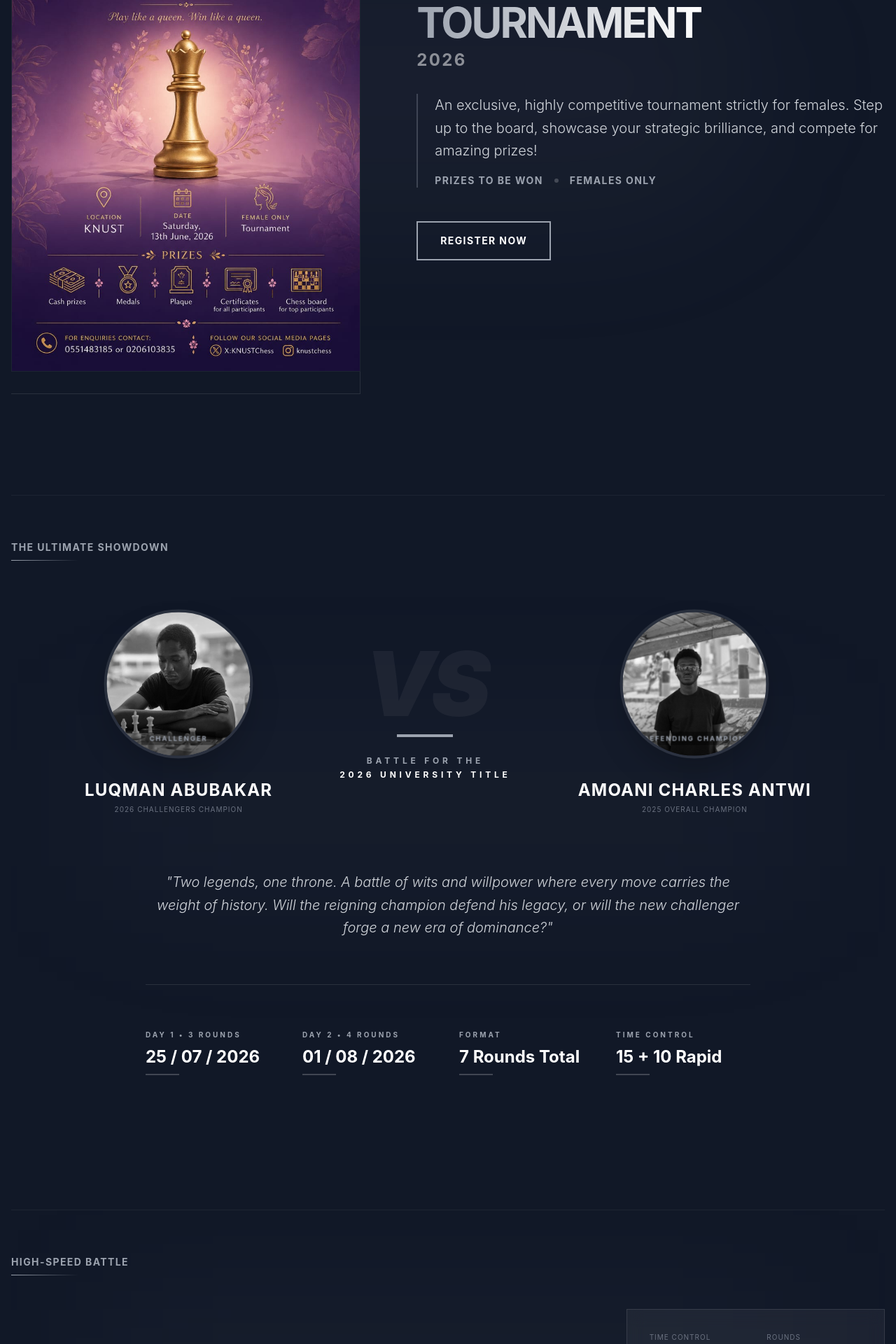
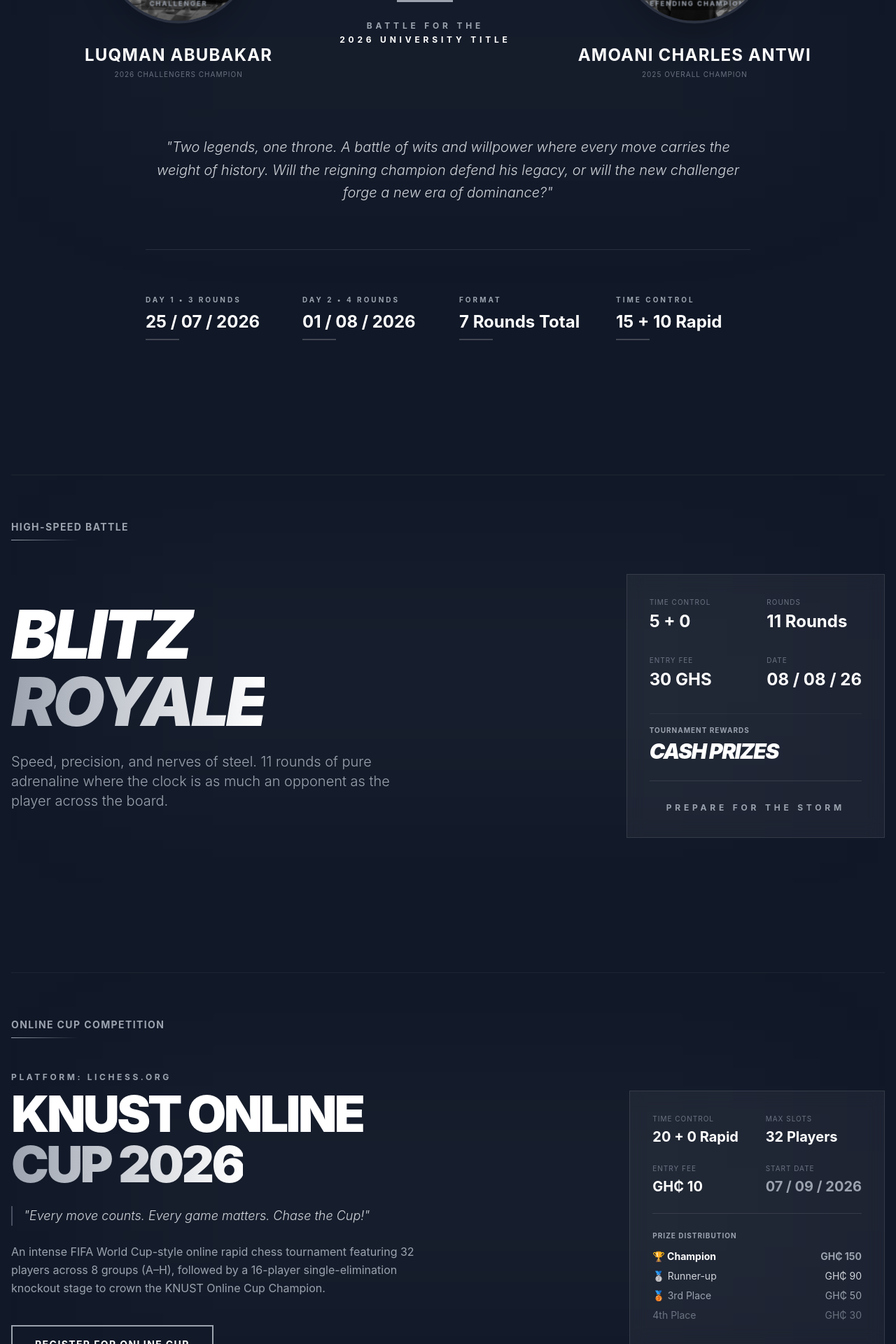
Before and after one commit to ALpatson/knust_chess_website, a React (Vite) app: page /events in a window 1280 px wide. Shown: the part 640-2560 px from the top of the page at 70% size. Built offline with nearby package versions, Linux system fonts and the light colour scheme.

Commit message:
Update upcoming events: remove Queens Tournament and add KNUST Online Cup 2026

```diff
--- a/src/pages/Events.jsx
+++ b/src/pages/Events.jsx
@@ -83,64 +83,13 @@
         </motion.p>
       </div>
 
-      {/* Upcoming Event Section - Cardless & Creative */}
-      <div className="mb-32 relative overflow-hidden py-12">
-        <div className="absolute top-1/2 left-1/2 -translate-x-1/2 -translate-y-1/2 w-full max-w-4xl h-[400px] bg-chess-accent/5 rounded-full blur-[100px] pointer-events-none" />
-
-        <div className="flex flex-col mb-12 relative z-10">
-          <h2 className="text-sm font-bold tracking-widest uppercase text-chess-accent mb-2">Upcoming Major Event</h2>
-          <div className="h-px w-24 bg-gradient-to-r from-chess-accent to-transparent" />
-        </div>
-
-        <div className="flex flex-col md:flex-row items-center gap-16 md:gap-20 relative z-10">
-
-          <div className="w-full md:w-2/5 relative group">
-            <div className="absolute -inset-4 border border-white/10 -translate-x-4 translate-y-4 -z-10 transition-transform group-hover:-translate-x-2 group-hover:translate-y-2" />
-            <div className="bg-gray-900 border border-white/5 overflow-hidden">
-              <img src="/events/Queens.jpeg" alt="Queens Tournament 2026 Flyer" className="w-full h-auto" />
-            </div>
-          </div>
-
-          <div className="flex-1 space-y-8">
-            <h3 className="text-5xl md:text-6xl font-bold uppercase tracking-tighter leading-none text-white">
-              Queens<br />
-              <span className="text-transparent bg-clip-text bg-gradient-to-r from-chess-accent to-white">Tournament</span>
-              <span className="block text-2xl tracking-widest text-white/50 mt-2">2026</span>
-            </h3>
-
-            <div className="pl-6 border-l-2 border-chess-accent/30 space-y-4">
-              <p className="text-xl text-gray-300 font-light leading-relaxed">
-                An exclusive, highly competitive tournament strictly for females. Step up to the board, showcase your strategic brilliance, and compete for amazing prizes!
-              </p>
-              <div className="flex items-center gap-4 text-sm text-chess-accent uppercase tracking-widest font-bold">
-                <span>Prizes to be won</span>
-                <span className="w-1.5 h-1.5 rounded-full bg-white/20" />
-                <span>Females Only</span>
-              </div>
-            </div>
-
-            <div className="pt-4">
-              <a
-                href="https://docs.google.com/forms/d/e/1FAIpQLSfKtDGjfpwXVCWSYiwb34A3BdSHCVGqyQU-_zB2_vwZAwNjMg/viewform?usp=dialog"
-                target="_blank"
-                rel="noopener noreferrer"
-                className="group relative inline-flex items-center justify-center px-8 py-4 font-bold text-white transition-all duration-200 bg-transparent border-2 border-chess-accent overflow-hidden"
-              >
-                <div className="absolute inset-0 w-0 transition-all duration-300 ease-out bg-chess-accent group-hover:w-full"></div>
-                <span className="relative uppercase tracking-widest text-sm group-hover:text-black">Register Now</span>
-              </a>
-            </div>
-          </div>
-        </div>
-      </div>
-
       {/* 2026 KNUST Championship Title Match */}
-      <div className="mb-32 relative overflow-hidden py-16 border-t border-white/5">
+      <div className="mb-32 relative overflow-hidden py-16">
         {/* Background Accent */}
         <div className="absolute top-1/2 left-1/2 -translate-x-1/2 -translate-y-1/2 w-full max-w-5xl h-[200px] bg-chess-accent/5 blur-[120px] pointer-events-none" />
 
         <div className="flex flex-col mb-16 relative z-10">
-          <h2 className="text-sm font-bold tracking-widest uppercase text-chess-accent mb-2">The Ultimate Showdown</h2>
+          <h2 className="text-sm font-bold tracking-widest uppercase text-chess-accent mb-2">Upcoming Major Event • The Ultimate Showdown</h2>
           <div className="h-px w-24 bg-gradient-to-r from-chess-accent to-transparent" />
         </div>
 
@@ -294,6 +243,93 @@
         </div>
       </div>
 
+      {/* KNUST Online Cup Chess Tournament */}
+      <div className="mb-32 relative overflow-hidden py-16 border-t border-white/5">
+        <div className="absolute top-1/2 left-1/2 -translate-x-1/2 -translate-y-1/2 w-full max-w-5xl h-[300px] bg-chess-accent/5 blur-[120px] pointer-events-none" />
+
+        <div className="flex flex-col mb-12 relative z-10">
+          <h2 className="text-sm font-bold tracking-widest uppercase text-chess-accent mb-2">Online Cup Competition</h2>
+          <div className="h-px w-24 bg-gradient-to-r from-chess-accent to-transparent" />
+        </div>
+
+        <div className="flex flex-col lg:flex-row items-center justify-between gap-12 lg:gap-16 relative z-10">
+          <div className="flex-1 space-y-6">
+            <div>
+              <span className="text-xs uppercase tracking-[0.3em] font-bold text-chess-accent block mb-2">Platform: Lichess.org</span>
+              <h3 className="text-5xl md:text-7xl font-black uppercase tracking-tighter leading-none text-white">
+                KNUST Online<br />
+                <span className="text-transparent bg-clip-text bg-gradient-to-r from-chess-accent to-white">Cup 2026</span>
+              </h3>
+            </div>
+
+            <p className="text-lg text-gray-300 font-light italic border-l-2 border-chess-accent/40 pl-4">
+              "Every move counts. Every game matters. Chase the Cup!"
+            </p>
+
+            <p className="text-gray-400 leading-relaxed max-w-xl">
+              An intense FIFA World Cup-style online rapid chess tournament featuring 32 players across 8 groups (A–H), followed by a 16-player single-elimination knockout stage to crown the KNUST Online Cup Champion.
+            </p>
+
+            <div className="pt-4">
+              <a
+                href="https://docs.google.com/forms/d/e/1FAIpQLSe5aKefvxyPRqU4TOYT3VJ9Xi5T6osE0vqMipwMgrbMK-pa1Q/viewform?usp=sharing&ouid=101099544730608504627"
+                target="_blank"
+                rel="noopener noreferrer"
+                className="group relative inline-flex items-center justify-center px-8 py-4 font-bold text-white transition-all duration-200 bg-transparent border-2 border-chess-accent overflow-hidden"
+              >
+                <div className="absolute inset-0 w-0 transition-all duration-300 ease-out bg-chess-accent group-hover:w-full"></div>
+                <span className="relative uppercase tracking-widest text-sm group-hover:text-black">Register For Online Cup</span>
+              </a>
+            </div>
+          </div>
+
+          <div className="w-full lg:w-auto flex flex-col gap-6">
+            <div className="glass-panel p-8 border-l-4 border-chess-accent flex flex-col gap-6 min-w-[320px]">
+              <div className="grid grid-cols-2 gap-6 border-b border-white/10 pb-6">
+                <div>
+                  <span className="text-[10px] uppercase tracking-widest text-gray-500 block mb-1">Time Control</span>
+                  <span className="text-xl font-bold text-white">20 + 0 Rapid</span>
+                </div>
+                <div>
+                  <span className="text-[10px] uppercase tracking-widest text-gray-500 block mb-1">Max Slots</span>
+                  <span className="text-xl font-bold text-white">32 Players</span>
+                </div>
+                <div>
+                  <span className="text-[10px] uppercase tracking-widest text-gray-500 block mb-1">Entry Fee</span>
+                  <span className="text-xl font-bold text-white">GH₵ 10</span>
+                </div>
+                <div>
+                  <span className="text-[10px] uppercase tracking-widest text-gray-500 block mb-1">Start Date</span>
+                  <span className="text-xl font-bold text-chess-accent">07 / 09 / 2026</span>
+                </div>
+              </div>
+
+              <div>
+                <span className="text-[10px] uppercase tracking-widest text-chess-accent font-bold block mb-3">Prize Distribution</span>
+                <div className="space-y-2 text-sm">
+                  <div className="flex justify-between items-center text-white font-bold">
+                    <span>🏆 Champion</span>
+                    <span className="text-chess-accent">GH₵ 150</span>
+                  </div>
+                  <div className="flex justify-between items-center text-gray-300">
+                    <span>🥈 Runner-up</span>
+                    <span>GH₵ 90</span>
+                  </div>
+                  <div className="flex justify-between items-center text-gray-400">
+                    <span>🥉 3rd Place</span>
+                    <span>GH₵ 50</span>
+                  </div>
+                  <div className="flex justify-between items-center text-gray-500">
+                    <span>4th Place</span>
+                    <span>GH₵ 30</span>
+                  </div>
+                </div>
+              </div>
+            </div>
+          </div>
+        </div>
+      </div>
+
       {/* Video Highlights Section */}
       <div className="mb-20">
         <h2 className="text-2xl font-bold uppercase tracking-widest mb-8 border-b border-white/10 pb-4">Video Highlights</h2>
--- a/src/pages/Home.jsx
+++ b/src/pages/Home.jsx
@@ -212,8 +212,8 @@
         </div>
       </section>
 
-      {/* Upcoming Event Section - Cardless & Creative */}
-      <section className="py-24 relative overflow-hidden">
+      {/* Upcoming Event Section - 2026 Championship Title Match */}
+      <section className="py-24 relative overflow-hidden border-b border-white/5">
         {/* Subtle background glow */}
         <div className="absolute top-1/2 left-1/2 -translate-x-1/2 -translate-y-1/2 w-full max-w-4xl h-[400px] bg-chess-accent/5 rounded-full blur-[100px] pointer-events-none" />
 
@@ -223,47 +223,55 @@
             <div className="h-px w-24 bg-gradient-to-r from-chess-accent to-transparent" />
           </div>
 
-          <div className="flex flex-col lg:flex-row items-center gap-16 lg:gap-24">
-
-            {/* Typography & Details */}
-            <div className="lg:w-1/2 space-y-8 order-2 lg:order-1">
-              <h3 className="text-5xl md:text-7xl font-bold uppercase tracking-tighter leading-none text-white">
-                Queens<br />
-                <span className="text-transparent bg-clip-text bg-gradient-to-r from-chess-accent to-white">Tournament</span>
-                <span className="block text-2xl tracking-widest text-white/50 mt-2">2026</span>
+          <div className="flex flex-col lg:flex-row items-center justify-between gap-12 lg:gap-16">
+            {/* Details */}
+            <div className="lg:w-1/2 space-y-8">
+              <h3 className="text-4xl md:text-6xl font-bold uppercase tracking-tighter leading-none text-white">
+                2026 KNUST<br />
+                <span className="text-transparent bg-clip-text bg-gradient-to-r from-chess-accent to-white">Championship</span>
+                <span className="block text-2xl tracking-widest text-white/50 mt-2">Title Match</span>
               </h3>
 
               <div className="pl-6 border-l-2 border-chess-accent/30 space-y-4">
                 <p className="text-xl text-gray-300 font-light leading-relaxed">
-                  An exclusive, highly competitive tournament strictly for females. Step up to the board, showcase your strategic brilliance, and compete for amazing prizes!
+                  Two legends, one throne. Luqman Abubakar challenges defending champion Amoani Charles Antwi in a 7-round battle for the 2026 University Title.
                 </p>
-                <div className="flex items-center gap-4 text-sm text-chess-accent uppercase tracking-widest font-bold">
-                  <span>Prizes to be won</span>
+                <div className="flex flex-wrap items-center gap-4 text-sm text-chess-accent uppercase tracking-widest font-bold">
+                  <span>Day 1: 25 / 07 / 2026</span>
                   <span className="w-1.5 h-1.5 rounded-full bg-white/20" />
-                  <span>Females Only</span>
+                  <span>Day 2: 01 / 08 / 2026</span>
                 </div>
               </div>
 
               <div className="pt-4">
-                <a
-                  href="https://docs.google.com/forms/d/e/1FAIpQLSfKtDGjfpwXVCWSYiwb34A3BdSHCVGqyQU-_zB2_vwZAwNjMg/viewform?usp=dialog"
-                  target="_blank"
-                  rel="noopener noreferrer"
+                <Link
+                  to="/events"
                   className="group relative inline-flex items-center justify-center px-8 py-4 font-bold text-white transition-all duration-200 bg-transparent border-2 border-chess-accent overflow-hidden"
                 >
                   <div className="absolute inset-0 w-0 transition-all duration-300 ease-out bg-chess-accent group-hover:w-full"></div>
-                  <span className="relative uppercase tracking-widest text-sm group-hover:text-black">Register Now</span>
-                </a>
+                  <span className="relative uppercase tracking-widest text-sm group-hover:text-black">View Match Details</span>
+                </Link>
               </div>
             </div>
 
-            {/* Flyer/Visual Element - Floating without a heavy card */}
-            <div className="lg:w-1/2 order-1 lg:order-2 w-full max-w-md mx-auto">
-              <div className="relative group">
-                <div className="absolute -inset-4 border border-white/10 translate-x-4 translate-y-4 -z-10 transition-transform group-hover:translate-x-2 group-hover:translate-y-2" />
-                <div className="bg-gray-900 border border-white/5 overflow-hidden">
-                  <img src="/events/Queens.jpeg" alt="Queens Tournament 2026 Flyer" className="w-full h-auto" />
+            {/* Visual Matchup Card */}
+            <div className="lg:w-1/2 w-full flex items-center justify-center gap-6 glass-panel p-8 border border-white/10">
+              <div className="text-center space-y-3">
+                <div className="w-28 h-28 mx-auto rounded-full border-2 border-chess-accent overflow-hidden">
+                  <img src="/legends/Luqman_Abubakar.jpeg" alt="Luqman Abubakar" className="w-full h-full object-cover" />
                 </div>
+                <h4 className="text-sm font-bold uppercase text-white tracking-wider">Luqman Abubakar</h4>
+                <span className="text-[10px] text-chess-accent uppercase font-bold tracking-widest block">Challenger</span>
+              </div>
+
+              <div className="text-3xl font-black italic text-white/30 tracking-tighter">VS</div>
+
+              <div className="text-center space-y-3">
+                <div className="w-28 h-28 mx-auto rounded-full border-2 border-white/20 overflow-hidden">
+                  <img src="/legends/KCC_Champ.jpeg" alt="Amoani Charles Antwi" className="w-full h-full object-cover" />
+                </div>
+                <h4 className="text-sm font-bold uppercase text-white tracking-wider">Charles Antwi</h4>
+                <span className="text-[10px] text-chess-accent uppercase font-bold tracking-widest block">Defending Champion</span>
               </div>
             </div>
 
```
